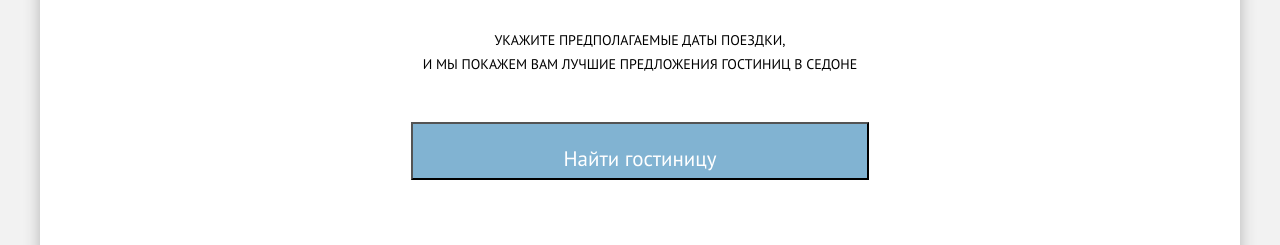
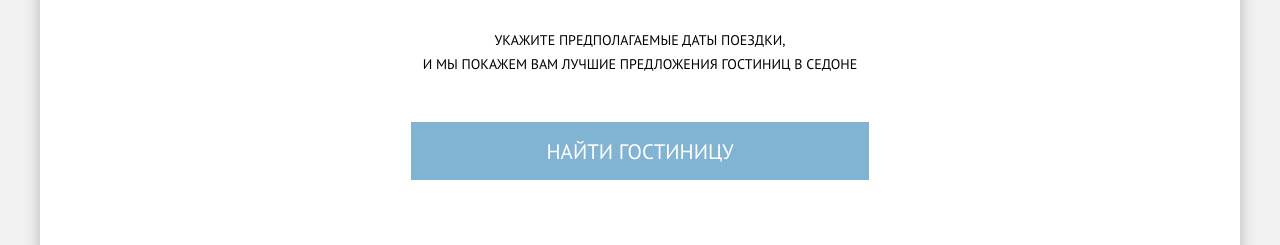
Before and after one commit to justforthesoul/907403-sedona-16, a website: page source/index.html in a window 1280 px wide. Shown: the part 1962-2207 px from the top of the page. Drawn offline with Linux system fonts and the light colour scheme; grey boxes are pictures that could not be loaded; files whose address does not match are found by name.

Commit message:
исправил брейкпоинт ссылку добавил cursor: pointer

```diff
--- a/source/index.html
+++ b/source/index.html
@@ -266,11 +266,12 @@
             и&nbsp;мы&nbsp;покажем&nbsp;вам&nbsp;лучшие предложения гостиниц в
             Седоне
           </p>
-          <a href="search.html" aria-label="Найти гостиницу"
-            ><button type="button" class="common__button">
-              Найти гостиницу
-            </button>
-          </a>
+          <a
+            class="common__button"
+            href="search.html"
+            aria-label="Найти гостиницу"
+            >Найти гостиницу</a
+          >
         </div>
         <div class="map">
           <iframe
--- a/source/less/blocks/common.less
+++ b/source/less/blocks/common.less
@@ -20,9 +20,8 @@
 }
 
 .common__button {
-  text-transform: @uppercase;
+  text-decoration: none;
   font-weight: 700;
-  border: none;
   color: rgb(255, 255, 255);
   font-size: 21px;
   line-height: 26px;
@@ -33,7 +32,7 @@
   margin: 0 auto;
   margin-top: 20px;
   min-height: 58px;
-  padding-top: 5px;
+  padding-top: 17px;
 
   &:hover {
     background-color: @main-color-btn-hover;
--- a/source/less/blocks/feedback.less
+++ b/source/less/blocks/feedback.less
@@ -298,6 +298,7 @@
   background-image: url("../img/checkbox-off.svg");
   background-repeat: no-repeat;
   background-position: center;
+  cursor: pointer;
 }
 
 .feedback__impression-input:hover + label::before {
@@ -337,6 +338,7 @@
   height: 56px;
   background-color: rgb(242, 242, 242);
   border-radius: 5px;
+  cursor: pointer;
 }
 
 .feedback__landmarks-input:hover + label::before {
--- a/source/less/blocks/photo-gallery.less
+++ b/source/less/blocks/photo-gallery.less
@@ -62,6 +62,7 @@
     background-repeat: no-repeat;
     left: 20px;
     top: 6px;
+    cursor: pointer;
   }
 }
 
--- a/source/less/variables.less
+++ b/source/less/variables.less
@@ -11,6 +11,6 @@
 @input-color-hover: rgb(229, 229, 229);
 @input-color-focus: rgb(255, 255, 255);
 @tablet-width: 768px;
-@desktop-width: 1280px;
+@desktop-width: 1200px;
 @retina-dpi: 144dpi;
 @retina-dppx: 1.5dppx;
```
